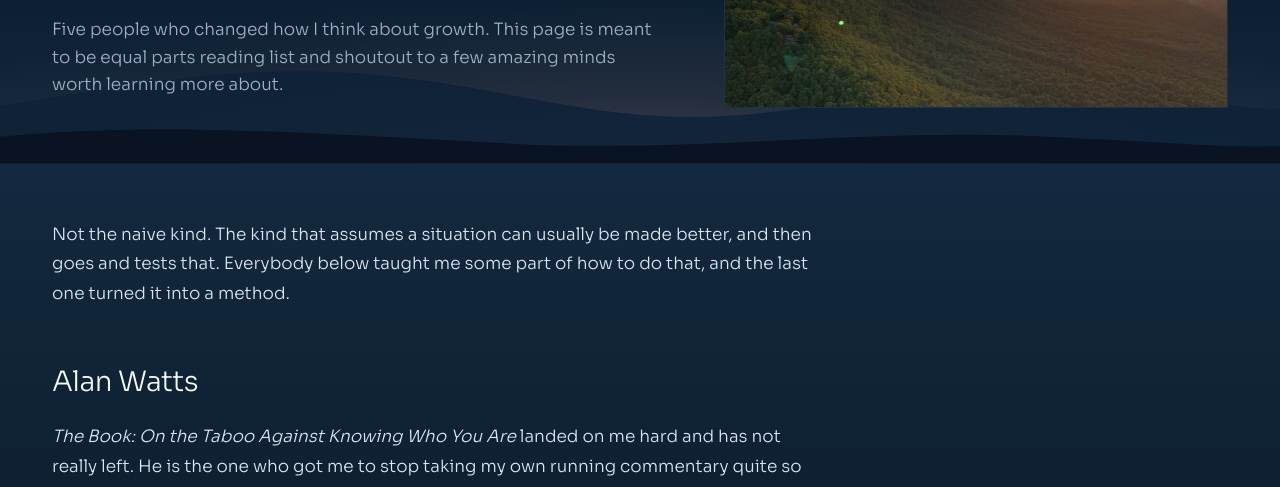
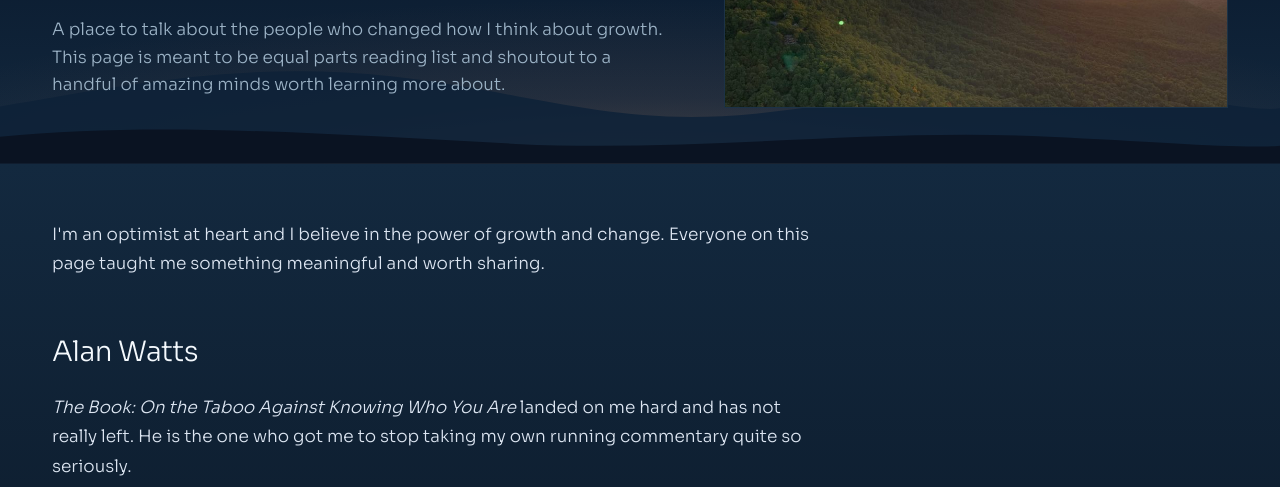
Before and after one commit to Shane-aktiga/shanes-website, a plain HTML site: page optimism/index.html in a window 1280 px wide. Shown: the part 304-791 px from the top of the page. Drawn offline with Linux system fonts and the light colour scheme.

Commit message:
Update index.html

```diff
--- a/optimism/index.html
+++ b/optimism/index.html
@@ -155,8 +155,8 @@
       <p class="sp-label sp-hero__kicker">06 &middot; Grow</p>
       <h1 class="sp-hero__title">Optimism is a method, not a mood</h1>
       <p class="sp-hero__standfirst">
-        Five people who changed how I think about growth. This page is meant
-        to be equal parts reading list and shoutout to a few amazing minds
+        A place to talk about the people who changed how I think about growth. This page is meant
+        to be equal parts reading list and shoutout to a handful of amazing minds
         worth learning more about.
       </p>
     </div>
@@ -170,10 +170,8 @@
   <div class="sp-shell">
     <div class="sp-prose">
       <p>
-        Not the naive kind. The kind that assumes a situation can usually be
-        made better, and then goes and tests that. Everybody below taught me
-        some part of how to do that, and the last one turned it into a
-        method.
+        I'm an optimist at heart and I believe in the power of growth and change.
+        Everyone on this page taught me something meaningful and worth sharing.
       </p>
 
       <h2>Alan Watts</h2>
```
